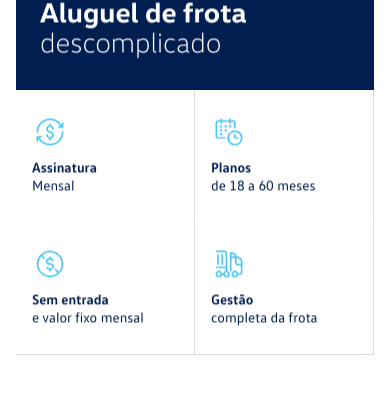
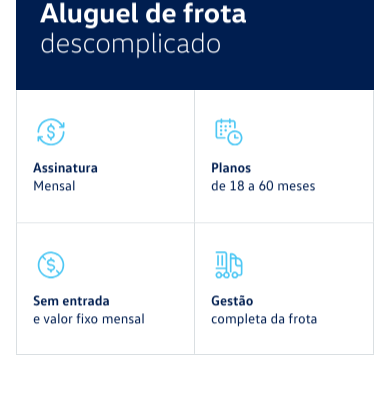
Before and after one commit to jntaslopes/truckrental, a Next.js app: page / in a window 390 px wide. Shown: the part 703-1107 px from the top of the page. Built offline with nearby package versions, Linux system fonts and the light colour scheme.

Commit message:
Fix mobile hero benefit borders

```diff
--- a/src/app/globals.css
+++ b/src/app/globals.css
@@ -3072,8 +3072,17 @@ html.proposal-drawer-open body {
   }
 
   .hero-benefit {
+    border-right: 1px solid var(--line);
     min-height: 132px;
     padding: 24px 20px;
+  }
+
+  .hero-benefit:nth-child(even) {
+    border-left: 1px solid var(--line);
+  }
+
+  .hero-benefit:nth-child(n + 4) {
+    border-top: 1px solid var(--line);
   }
 
   .hero-benefit > div {
@@ -3098,3 +3107,17 @@ html.proposal-drawer-open body {
     line-height: 18px;
   }
 }
+
+@media (max-width: 318px) {
+  .hero-benefits-inner {
+    grid-template-columns: 1fr;
+  }
+
+  .hero-benefit {
+    border-left: 1px solid var(--line);
+  }
+
+  .hero-benefit:nth-child(n + 3) {
+    border-top: 1px solid var(--line);
+  }
+}
```
